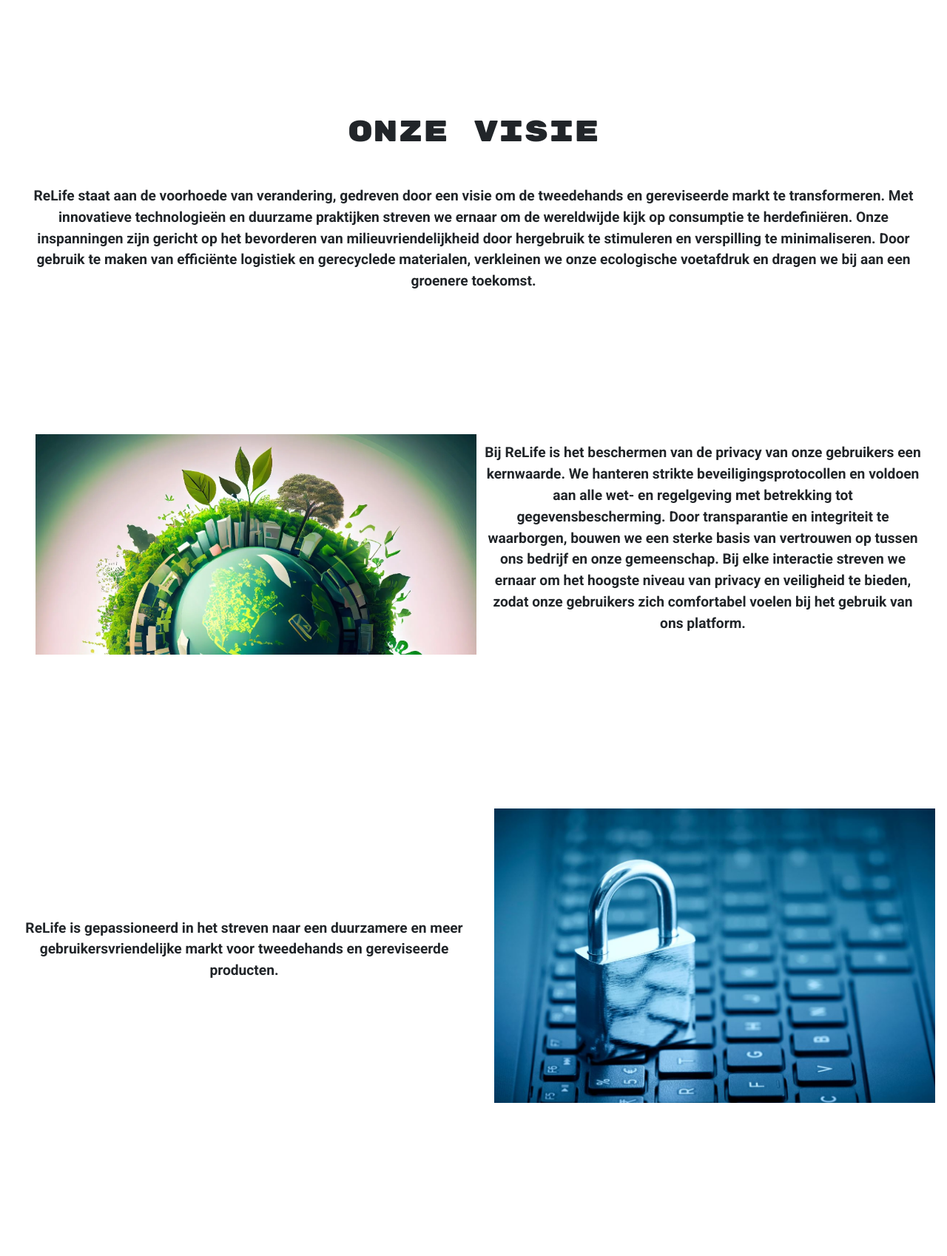
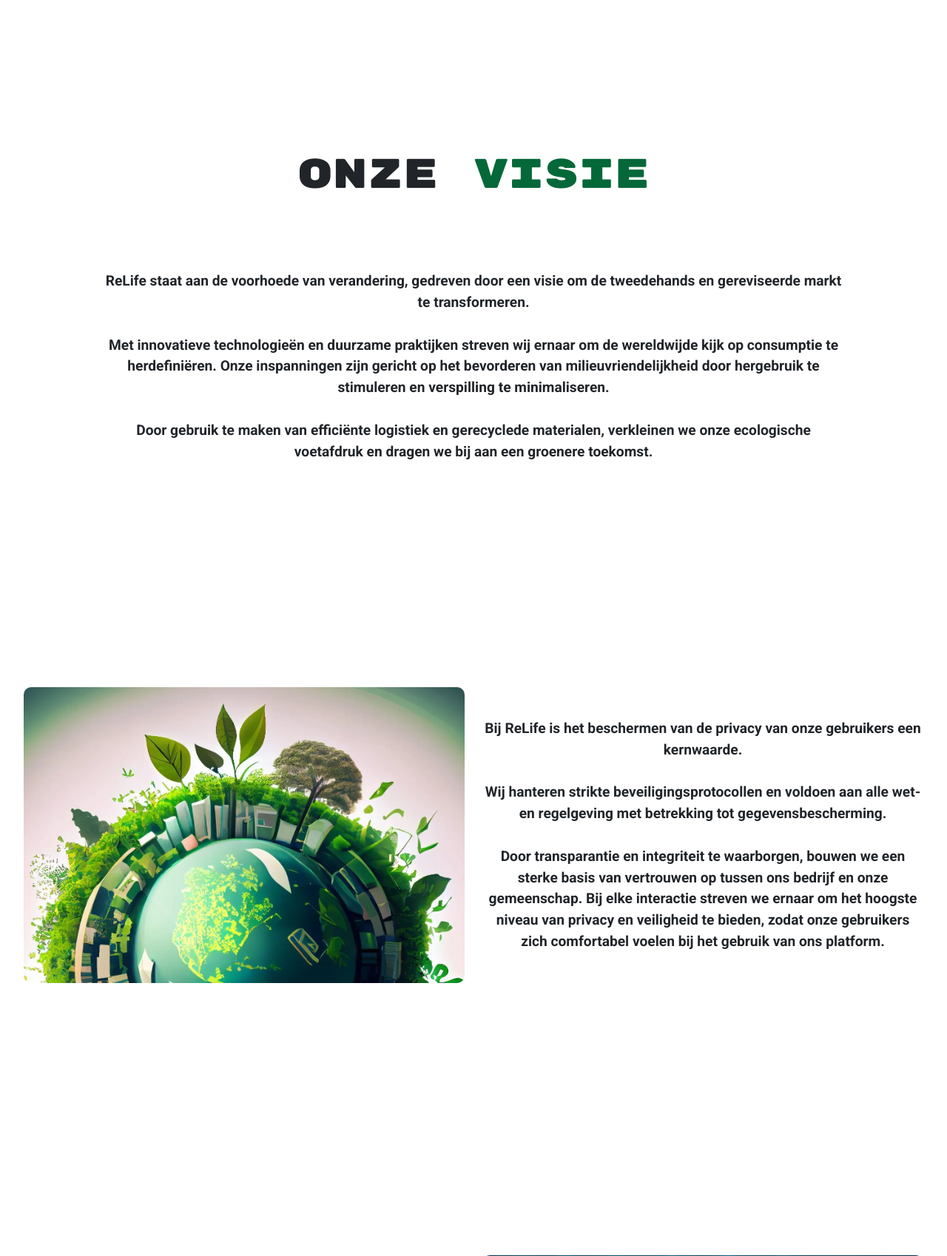
Before and after one commit to 0ReLife0/Product-Website, a PHP site: page /vision.php in a window 1280 px wide. Shown: the part 117-1815 px from the top of the page at 74% size. Run offline with PHP 8.4, Linux system fonts and the light colour scheme; some libraries are stand-ins or nearby versions.

Commit message:
Modified the text and images values for a better view experience

```diff
--- a/ReLife Website/styling/style.css
+++ b/ReLife Website/styling/style.css
@@ -62,6 +62,8 @@ p {
     font-family: "Roboto";
     font-size: 1.2rem;
     font-weight: bold;
+    max-width: 1000px;
+    margin: auto;
 }
 
 ul > li, a {
@@ -99,7 +101,7 @@ ul > li, a {
 
 }
 
-.product-img {
+.product-img-main {
     display: block;
     max-width: 600px;
     height: auto;
@@ -107,11 +109,25 @@ ul > li, a {
     margin-top: -2em;
 }
 
-.img{
+.product-img-child {
     display: block;
-    max-width: 100%;
-    height: auto;
-    margin: 1em;
+    width: 100%;
+    max-width: 800px;
+    height: 500px;
+    object-fit: cover;
+    margin: 10em auto;
+    border-radius: 10px;
+}
+
+.img {
+    display: block;
+    width: 100%;
+    max-width: 600px;
+    height: 400px;
+    object-fit: cover;
+    margin: 6em auto;
+    border-radius: 10px;
+
 
 }
 
--- a/ReLife Website/vision.php
+++ b/ReLife Website/vision.php
@@ -9,8 +9,8 @@
 <div class="col-sm-12 col-md-12 col-lg-12 content">
     <div class="row row-gap-2">
         <div class="col-12">
-            <h1 class="mb-5">Onze Visie</h1>
-            <p>ReLife staat aan de voorhoede van verandering, gedreven door een visie om de tweedehands en gereviseerde markt te transformeren. Met innovatieve technologieën en duurzame praktijken streven we ernaar om de wereldwijde kijk op consumptie te herdefiniëren. Onze inspanningen zijn gericht op het bevorderen van milieuvriendelijkheid door hergebruik te stimuleren en verspilling te minimaliseren. Door gebruik te maken van efficiënte logistiek en gerecyclede materialen, verkleinen we onze ecologische voetafdruk en dragen we bij aan een groenere toekomst.</p>
+            <h1 class="my-5 display-4">Onze <span style="color:#056839">Visie</span></h1>
+            <p class="py-5">ReLife staat aan de voorhoede van verandering, gedreven door een visie om de tweedehands en gereviseerde markt te transformeren. <br><br>Met innovatieve technologieën en duurzame praktijken streven wij ernaar om de wereldwijde kijk op consumptie te herdefiniëren. Onze inspanningen zijn gericht op het bevorderen van milieuvriendelijkheid door hergebruik te stimuleren en verspilling te minimaliseren. <br><br>Door gebruik te maken van efficiënte logistiek en gerecyclede materialen, verkleinen we onze ecologische voetafdruk en dragen we bij aan een groenere toekomst.</p>
         </div>
     </div>
 
@@ -20,7 +20,7 @@
             <img src="./assets/img/groen.webp" alt="Afbeelding 1" class="img img-fluid">
         </div>
         <div class="col-md-6">
-            <p>Bij ReLife is het beschermen van de privacy van onze gebruikers een kernwaarde. We hanteren strikte beveiligingsprotocollen en voldoen aan alle wet- en regelgeving met betrekking tot gegevensbescherming. Door transparantie en integriteit te waarborgen, bouwen we een sterke basis van vertrouwen op tussen ons bedrijf en onze gemeenschap. Bij elke interactie streven we ernaar om het hoogste niveau van privacy en veiligheid te bieden, zodat onze gebruikers zich comfortabel voelen bij het gebruik van ons platform.</p>
+            <p>Bij ReLife is het beschermen van de privacy van onze gebruikers een kernwaarde. <br><br> Wij hanteren strikte beveiligingsprotocollen en voldoen aan alle wet- en regelgeving met betrekking tot gegevensbescherming. <br><br>Door transparantie en integriteit te waarborgen, bouwen we een sterke basis van vertrouwen op tussen ons bedrijf en onze gemeenschap. Bij elke interactie streven we ernaar om het hoogste niveau van privacy en veiligheid te bieden, zodat onze gebruikers zich comfortabel voelen bij het gebruik van ons platform.</p>
         </div>
     </div>
 
@@ -40,7 +40,7 @@
             <img src="./assets/img/verandering.webp" alt="Afbeelding 3" class="img img-fluid">
         </div>
         <div class="col-md-6">
-            <p>Onze visie is gebaseerd op het creëren van waarde voor zowel onze gebruikers als het milieu. Door middel van innovatie en samenwerking optimaliseren we transport en verzending voor verbeterde milieuprestaties. We betrekken onze gemeenschap bij groene praktijken en milieubewustzijn door middel van educatieve initiatieven. Bij ReLife geloven we dat door samen te werken aan een groenere toekomst, we een positieve impact kunnen hebben op de wereld om ons heen.</p>
+            <p>Onze visie is gebaseerd op het creëren van waarde voor zowel onze gebruikers als het milieu. <br><br>Door middel van innovatie en samenwerking optimaliseren we transport en verzending voor verbeterde milieuprestaties. <br><br>Wij betrekken onze gemeenschap bij groene praktijken en milieubewustzijn door middel van educatieve initiatieven. Bij ReLife geloven we dat door samen te werken aan een groenere toekomst, we een positieve impact kunnen hebben op de wereld om ons heen.</p>
         </div>
     </div>
 </div>
```
Also changed, not shown: ReLife Website/product.php (+5 -5 lines).
